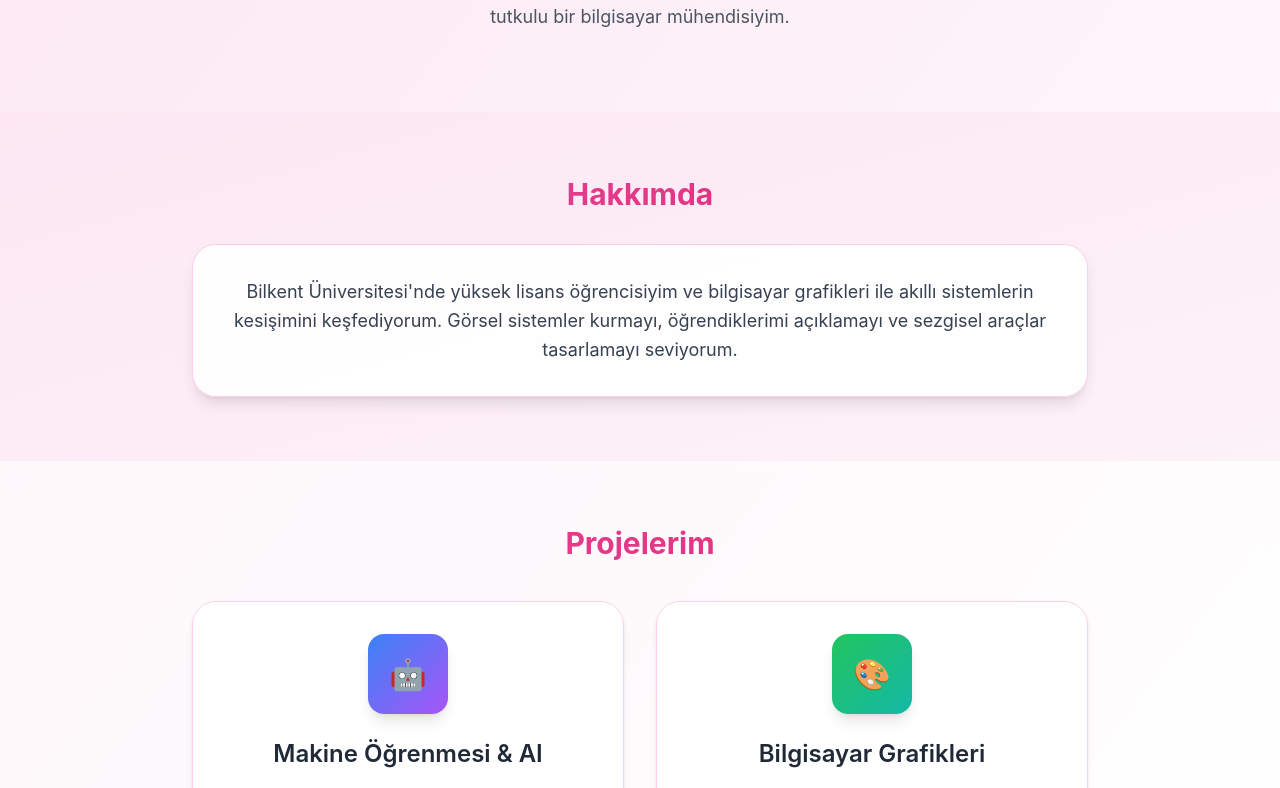
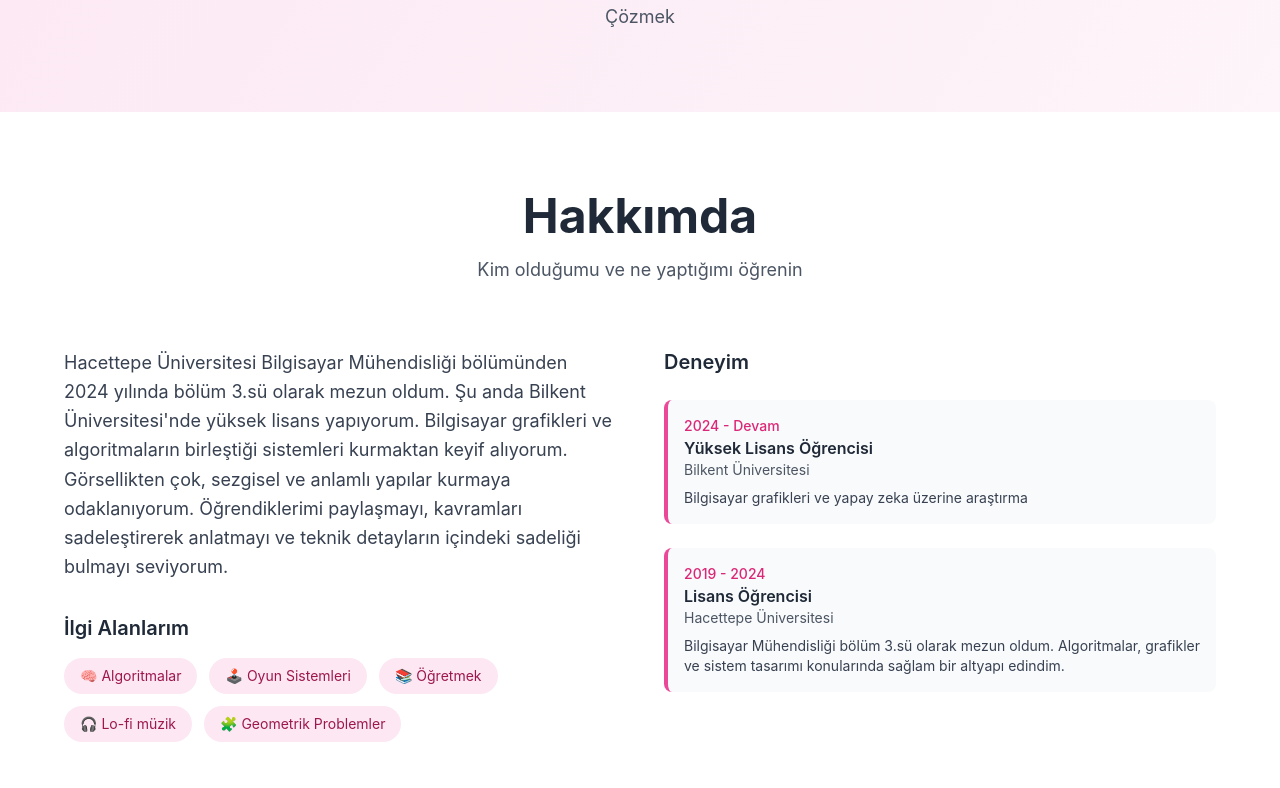
Before and after one commit to fatihpehlvan/fatihpehlvan.github.io, a React (Vite) app: page / in a window 1280 px wide. Shown: the part 352-1140 px from the top of the page. Built offline with nearby package versions, Linux system fonts and the light colour scheme; the HTML template or start-up script is replaced by a standard one.

Commit message:
added some info

```diff
--- a/src/App.jsx
+++ b/src/App.jsx
@@ -23,7 +23,7 @@ function App() {
   tr: {
     name: "Fatih Pehlivan",
     greeting: "Merhaba, ben Fatih 👋",
-      intro: "Bilgisayar grafikleri, yapay zeka ve anlamlı tasarım konusunda tutkulu bir bilgisayar mühendisiyim.",
+    intro: "Grafikler • Yapay Zeka • Algoritmalar • Öğretmek • Problem Çözmek",
     nav: {
       home: "Ana Sayfa",
       about: "Hakkımda",
@@ -32,7 +32,29 @@ function App() {
     },
     about: {
       title: "Hakkımda",
-        text: "Bilkent Üniversitesi'nde yüksek lisans öğrencisiyim ve bilgisayar grafikleri ile akıllı sistemlerin kesişimini keşfediyorum. Görsel sistemler kurmayı, öğrendiklerimi açıklamayı ve sezgisel araçlar tasarlamayı seviyorum."
+      subtitle: "Kim olduğumu ve ne yaptığımı öğrenin",
+      text: "Hacettepe Üniversitesi Bilgisayar Mühendisliği bölümünden 2024 yılında bölüm 3.sü olarak mezun oldum. Şu anda Bilkent Üniversitesi'nde yüksek lisans yapıyorum. Bilgisayar grafikleri ve algoritmaların birleştiği sistemleri kurmaktan keyif alıyorum. Görsellikten çok, sezgisel ve anlamlı yapılar kurmaya odaklanıyorum. Öğrendiklerimi paylaşmayı, kavramları sadeleştirerek anlatmayı ve teknik detayların içindeki sadeliği bulmayı seviyorum.",
+      experience: {
+        title: "Deneyim",
+        items: [
+          {
+            period: "2024 - Devam",
+            title: "Yüksek Lisans Öğrencisi",
+            company: "Bilkent Üniversitesi",
+            description: "Bilgisayar grafikleri ve yapay zeka üzerine araştırma"
+          },
+          {
+            period: "2019 - 2024",
+            title: "Lisans Öğrencisi",
+            company: "Hacettepe Üniversitesi",
+            description: "Bilgisayar Mühendisliği bölüm 3.sü olarak mezun oldum. Algoritmalar, grafikler ve sistem tasarımı konularında sağlam bir altyapı edindim."
+          }
+        ]
+      },
+      interests: {
+        title: "İlgi Alanlarım",
+        items: ["🧠 Algoritmalar", "🕹️ Oyun Sistemleri", "📚 Öğretmek", "🎧 Lo-fi müzik", "🧩 Geometrik Problemler"]
+      }
     },
     projects: {
       title: "Projelerim"
@@ -46,7 +68,7 @@ function App() {
   en: {
     name: "Fatih Pehlivan",
     greeting: "Hi, I'm Fatih 👋",
-      intro: "I'm a computer engineer passionate about graphics, AI, and meaningful design.",
+    intro: "Graphics • AI • Algorithms • Teaching • Problem Solving",
     nav: {
       home: "Home",
       about: "About",
@@ -55,7 +77,29 @@ function App() {
     },
     about: {
       title: "About Me",
-        text: "I'm a graduate student at Bilkent University, exploring the intersection of computer graphics and intelligent systems. I love building visual systems, explaining what I learn, and designing tools that feel intuitive."
+      subtitle: "Get to know who I am and what I do",
+      text: "I graduated from Hacettepe University as the 3rd in my department in 2024, and I'm currently a master's student at Bilkent University. I'm passionate about building systems at the intersection of computer graphics and algorithms. Rather than visual design or modeling, I focus on structure, intuition, and problem-solving. I enjoy teaching what I learn and designing solutions that feel logical and purposeful.",
+      experience: {
+        title: "Experience",
+        items: [
+          {
+            period: "2024 - Present",
+            title: "Graduate Student",
+            company: "Bilkent University",
+            description: "Research in computer graphics and artificial intelligence"
+          },
+          {
+            period: "2019 - 2024",
+            title: "Undergraduate Student",
+            company: "Hacettepe University",
+            description: "Graduated as the 3rd in Computer Engineering. Built strong foundations in algorithms, graphics, and system design."
+          }
+        ]
+      },
+      interests: {
+        title: "My Interests",
+        items: ["🧠 Algorithms", "🕹️ Game Systems", "📚 Teaching", "🎧 Lo-fi Music", "🧩 Geometric Problems"]
+      }
     },
     projects: {
       title: "Projects"
@@ -67,6 +111,7 @@ function App() {
     }
   }
 }
+
 
   const t = content[isTurkish ? 'tr' : 'en']
 
--- a/src/components/About.jsx
+++ b/src/components/About.jsx
@@ -1,67 +1,108 @@
-export default function About({ isDark, t }) {
+// About.jsx - Detaylı ve farklı tasarım
+function About({ isDark, t }) {
   return (
-    <section id="about" className={`px-6 py-16 ${isDark ? 'bg-gradient-to-br from-gray-800 to-gray-900' : 'bg-gradient-to-br from-pink-100 to-pink-50'} transition-all duration-500`}>
-      <div className="max-w-4xl mx-auto text-center">
-        <h3 className={`text-3xl font-bold mb-8 bg-gradient-to-r ${isDark ? 'from-purple-400 to-pink-400' : 'from-pink-500 to-pink-600'} bg-clip-text text-transparent`}>
-          {t.about.title}
-        </h3>
-
-        <div className={`${isDark ? 'bg-gray-800/60 border-gray-700' : 'bg-white/90 border-pink-200'} backdrop-blur-sm rounded-3xl p-8 shadow-lg border hover:shadow-xl hover:-translate-y-1 transition-all duration-300`}>
-          <p className={`text-lg leading-relaxed ${isDark ? 'text-gray-300' : 'text-gray-700'} transition-colors duration-500`}>
-            {t.about.text}
+    <section
+      id="about"
+      className={`py-20 px-6 ${
+        isDark ? 'bg-gray-800' : 'bg-white'
+      }`}
+    >
+      <div className="max-w-6xl mx-auto">
+        {/* Header */}
+        <div className="text-center mb-16">
+          <h2 className={`text-4xl md:text-5xl font-bold mb-4 ${
+            isDark ? 'text-white' : 'text-gray-800'
+          }`}>
+            {t.about.title}
+          </h2>
+          <p className={`text-lg ${
+            isDark ? 'text-gray-400' : 'text-gray-600'
+          }`}>
+            {t.about.subtitle}
           </p>
         </div>
 
-      </div>
+        <div className="grid lg:grid-cols-2 gap-12 items-start">
+          {/* Sol taraf - Ana açıklama */}
+          <div>
+            <p className={`text-lg leading-relaxed mb-8 ${
+              isDark ? 'text-gray-300' : 'text-gray-700'
+            }`}>
+              {t.about.text}
+            </p>
+
+            {/* İlgi alanları */}
+            <div className="mb-8">
+              <h3 className={`text-xl font-semibold mb-4 ${
+                isDark ? 'text-white' : 'text-gray-800'
+              }`}>
+                {t.about.interests.title}
+              </h3>
+              <div className="flex flex-wrap gap-3">
+                {t.about.interests.items.map((interest, index) => (
+                  <span
+                    key={index}
+                    className={`px-4 py-2 rounded-full text-sm ${
+                      isDark
+                        ? 'bg-gray-700 text-gray-300'
+                        : 'bg-pink-100 text-pink-800'
+                    }`}
+                  >
+                    {interest}
+                  </span>
+                ))}
+              </div>
+            </div>
+          </div>
+
+          {/* Sağ taraf - Yetenekler ve deneyim */}
+
+
+            {/* Deneyim */}
+            <div>
+              <h3 className={`text-xl font-semibold mb-6 ${
+                isDark ? 'text-white' : 'text-gray-800'
+              }`}>
+                {t.about.experience.title}
+              </h3>
+              <div className="space-y-6">
+                {t.about.experience.items.map((item, index) => (
+                  <div
+                    key={index}
+                    className={`p-4 rounded-lg border-l-4 ${
+                      isDark
+                        ? 'bg-gray-700 border-blue-500'
+                        : 'bg-gray-50 border-pink-500'
+                    }`}
+                  >
+                    <div className={`text-sm font-medium ${
+                      isDark ? 'text-blue-400' : 'text-pink-600'
+                    }`}>
+                      {item.period}
+                    </div>
+                    <h4 className={`font-semibold ${
+                      isDark ? 'text-white' : 'text-gray-800'
+                    }`}>
+                      {item.title}
+                    </h4>
+                    <div className={`text-sm ${
+                      isDark ? 'text-gray-400' : 'text-gray-600'
+                    }`}>
+                      {item.company}
+                    </div>
+                    <p className={`text-sm mt-2 ${
+                      isDark ? 'text-gray-300' : 'text-gray-700'
+                    }`}>
+                      {item.description}
+                    </p>
+                  </div>
+                ))}
+              </div>
+            </div>
+          </div>
+        </div>
     </section>
   )
 }
 
-// Skills Component
-function Skills({ isDark }) {
-  const skills = [
-    { name: "React", level: 90, icon: "⚛️" },
-    { name: "WebGL", level: 85, icon: "🎮" },
-    { name: "Three.js", level: 80, icon: "🎨" },
-    { name: "AI/ML", level: 75, icon: "🤖" },
-    { name: "Node.js", level: 85, icon: "🟢" },
-    { name: "Python", level: 88, icon: "🐍" }
-  ]
-
-  return (
-    <div className="mt-12">
-      <h4 className={`text-2xl font-semibold mb-8 ${isDark ? 'text-gray-200' : 'text-gray-800'}`}>
-        Skills & Technologies
-      </h4>
-
-      <div className="grid md:grid-cols-2 gap-6">
-        {skills.map((skill, i) => (
-          <div
-            key={i}
-            className={`p-4 ${isDark ? 'bg-gray-800/40 border-gray-700' : 'bg-white/60 border-pink-200'} rounded-2xl border backdrop-blur-sm hover:shadow-lg transition-all duration-300`}
-          >
-            <div className="flex items-center justify-between mb-3">
-              <div className="flex items-center gap-3">
-                <span className="text-2xl">{skill.icon}</span>
-                <h5 className={`font-semibold ${isDark ? 'text-gray-200' : 'text-gray-800'}`}>
-                  {skill.name}
-                </h5>
-              </div>
-              <span className={`text-sm font-medium ${isDark ? 'text-purple-400' : 'text-pink-600'}`}>
-                {skill.level}%
-              </span>
-            </div>
-
-            {/* Progress Bar */}
-            <div className={`w-full h-2 ${isDark ? 'bg-gray-700' : 'bg-pink-100'} rounded-full overflow-hidden`}>
-              <div
-                className={`h-full bg-gradient-to-r ${isDark ? 'from-purple-500 to-pink-500' : 'from-pink-500 to-pink-600'} rounded-full transition-all duration-1000 ease-out`}
-                style={{ width: `${skill.level}%` }}
-              />
-            </div>
-          </div>
-        ))}
-      </div>
-    </div>
-  )
-}
+export default About
```
Lines whose indentation alone changed are shown as unchanged.
